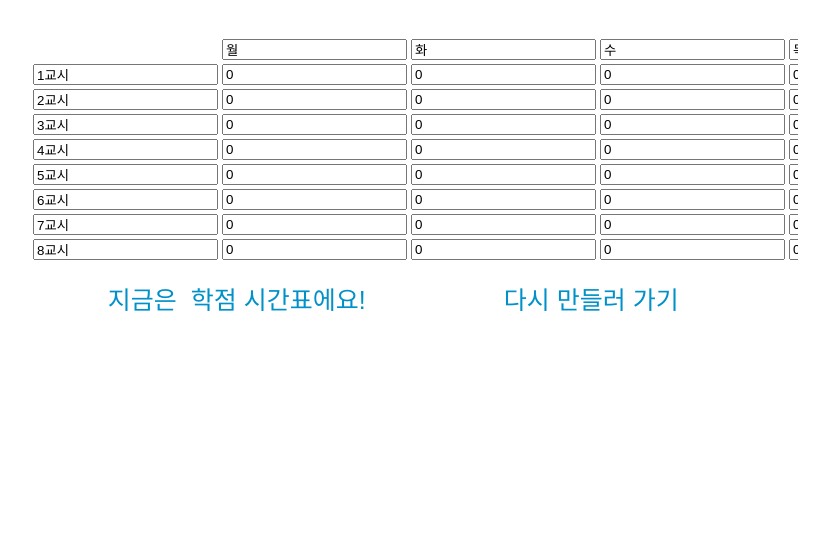
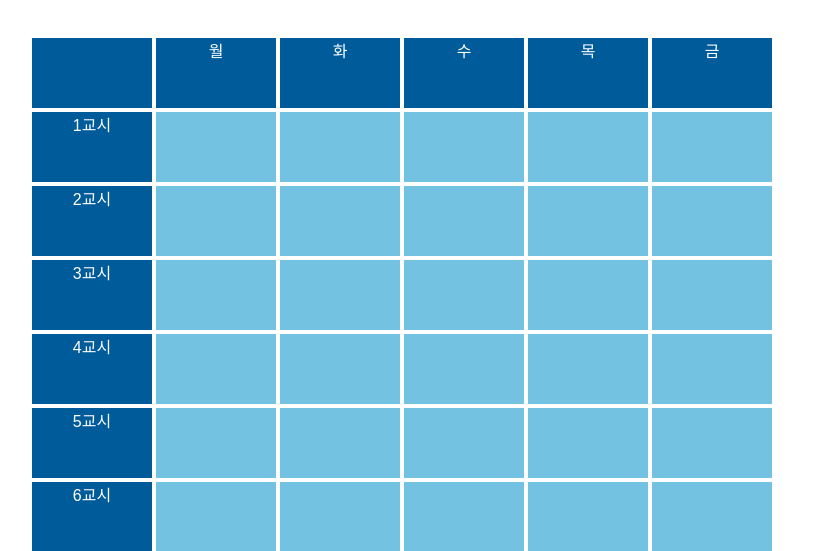
Before and after one commit to Lactobacillus/Daetris, a Flask app: template templates/random.html in a window 1280 px wide. Shown: the part 75-626 px from the top of the page, without its empty margins (226-1055 px from the left). Run offline with Flask 2, Linux system fonts and the light colour scheme; the template is opened without the code that fills it, so the values that code supplies are empty; parts of the project's set-up code (start-up, migrations or seed data) failed here and were passed over.

Commit message:
beta version

```diff
--- a/server.py
+++ b/server.py
@@ -250,4 +250,4 @@
 
 	#debug 모드 없애기#############################################
 	port = int(os.environ.get('PORT', 5000))
-	app.run(host = '0.0.0.0', port = port, debug = True)
+	app.run(host = '0.0.0.0', port = port)
--- a/static/basic.css
+++ b/static/basic.css
@@ -167,11 +167,11 @@
   float: left
 }
 
-div .cell-result{
+#table .cell-result{
 
   width: 120px;
   height: 70px;
-  margin: 0px;
+  margin: 2px;
   border: none;
   outline: none;
   padding: 0px;
@@ -181,6 +181,7 @@
   font-size: 13px;
   display: table-cell;
   word-break:normal;
+  float: left
 }
 
 div .room{
--- a/templates/random.html
+++ b/templates/random.html
@@ -40,85 +40,80 @@
     <div id="mainwrapper">
       </br>
       </br>
-
-      <form id="schedule">
-        <table id="tiles">
-          <tbody>
-            <tr class="day">
-              <th><div></div></th>
-              <td><input type="text" value="월" class="label"></td>
-              <td><input type="text" value="화" class="label"></td>
-              <td><input type="text" value="수" class="label"></td>
-              <td><input type="text" value="목" class="label"></td>
-              <td><input type="text" value="금" class="label"></td>
-            </tr>
-            <tr>
-              <th><input type="text" value="1교시" class="label"></th>
-              <td><input id="c11" type="text" value="0" class="cell" readonly></td>
-              <td><input id="c12" type="text" value="0" class="cell" readonly></td>
-              <td><input id="c13" type="text" value="0" class="cell" readonly></td>
-              <td><input id="c14" type="text" value="0" class="cell" readonly></td>
-              <td><input id="c15" type="text" value="0" class="cell" readonly></td>
-            </tr>
-            <tr>
-              <th><input type="text" value="2교시" class="label"></th>
-              <td><input id="c21" type="text" value="0" class="cell" readonly></td>
-              <td><input id="c22" type="text" value="0" class="cell" readonly></td>
-              <td><input id="c23" type="text" value="0" class="cell" readonly></td>
-              <td><input id="c24" type="text" value="0" class="cell" readonly></td>
-              <td><input id="c25" type="text" value="0" class="cell" readonly></td>
-            </tr>
-            <tr>
-              <th><input type="text" value="3교시" class="label"></th>
-              <td><input id="c31" type="text" value="0" class="cell" readonly></td>
-              <td><input id="c32" type="text" value="0" class="cell" readonly></td>
-              <td><input id="c33" type="text" value="0" class="cell" readonly></td>
-              <td><input id="c34" type="text" value="0" class="cell" readonly></td>
-              <td><input id="c35" type="text" value="0" class="cell" readonly></td>
-            </tr>
-            <tr>
-              <th><input type="text" value="4교시" class="label"></th>
-              <td><input id="c41" type="text" value="0" class="cell" readonly></td>
-              <td><input id="c42" type="text" value="0" class="cell" readonly></td>
-              <td><input id="c43" type="text" value="0" class="cell" readonly></td>
-              <td><input id="c44" type="text" value="0" class="cell" readonly></td>
-              <td><input id="c45" type="text" value="0" class="cell" readonly></td>
-            </tr>
-            <tr>
-              <th><input type="text" value="5교시" class="label"></th>
-              <td><input id="c51" type="text" value="0" class="cell" readonly></td>
-              <td><input id="c52" type="text" value="0" class="cell" readonly></td>
-              <td><input id="c53" type="text" value="0" class="cell" readonly></td>
-              <td><input id="c54" type="text" value="0" class="cell" readonly></td>
-              <td><input id="c55" type="text" value="0" class="cell" readonly></td>
-            </tr>
-            <tr>
-              <th><input type="text" value="6교시" class="label"></th>
-              <td><input id="c61" type="text" value="0" class="cell" readonly></td>
-              <td><input id="c62" type="text" value="0" class="cell" readonly></td>
-              <td><input id="c63" type="text" value="0" class="cell" readonly></td>
-              <td><input id="c64" type="text" value="0" class="cell" readonly></td>
-              <td><input id="c65" type="text" value="0" class="cell" readonly></td>
-            </tr>
-            <tr>
-              <th><input type="text" value="7교시" class="label"></th>
-              <td><input id="c71" type="text" value="0" class="cell" readonly></td>
-              <td><input id="c72" type="text" value="0" class="cell" readonly></td>
-              <td><input id="c73" type="text" value="0" class="cell" readonly></td>
-              <td><input id="c74" type="text" value="0" class="cell" readonly></td>
-              <td><input id="c75" type="text" value="0" class="cell" readonly></td>
-            </tr>
-            <tr>
-              <th><input type="text" value="8교시" class="label"></th>
-              <td><input id="c81" type="text" value="0" class="cell" readonly></td>
-              <td><input id="c82" type="text" value="0" class="cell" readonly></td>
-              <td><input id="c83" type="text" value="0" class="cell" readonly></td>
-              <td><input id="c84" type="text" value="0" class="cell" readonly></td>
-              <td><input id="c85" type="text" value="0" class="cell" readonly></td>
-            </tr>
-          </tr>
-        </table>
-      </form>
+      <div id="table">
+        <div class="row">
+          <div class="label"></div>
+          <div class="label">월</div>
+          <div class="label">화</div>
+          <div class="label">수</div>
+          <div class="label">목</div>
+          <div class="label">금</div>
+        </div>
+        <div class="row">
+          <div class="label">1교시</div>
+          <div id="c11" class="cell"></div>
+          <div id="c12" class="cell"></div>
+          <div id="c13" class="cell"></div>
+          <div id="c14" class="cell"></div>
+          <div id="c15" class="cell"></div>
+        </div>
+        <div class="row">
+          <div class="label">2교시</div>
+          <div id="c21" class="cell"></div>
+          <div id="c22" class="cell"></div>
+          <div id="c23" class="cell"></div>
+          <div id="c24" class="cell"></div>
+          <div id="c25" class="cell"></div>
+        </div>
+        <div class="row">
+          <div class="label">3교시</div>
+          <div id="c31" class="cell"></div>
+          <div id="c32" class="cell"></div>
+          <div id="c33" class="cell"></div>
+          <div id="c34" class="cell"></div>
+          <div id="c35" class="cell"></div>
+        </div>
+        <div class="row">
+          <div class="label">4교시</div>
+          <div id="c41" class="cell"></div>
+          <div id="c42" class="cell"></div>
+          <div id="c43" class="cell"></div>
+          <div id="c44" class="cell"></div>
+          <div id="c45" class="cell"></div>
+        </div>
+        <div class="row">
+          <div class="label">5교시</div>
+          <div id="c51" class="cell"></div>
+          <div id="c52" class="cell"></div>
+          <div id="c53" class="cell"></div>
+          <div id="c54" class="cell"></div>
+          <div id="c55" class="cell"></div>
+        </div>
+        <div class="row">
+          <div class="label">6교시</div>
+          <div id="c61" class="cell"></div>
+          <div id="c62" class="cell"></div>
+          <div id="c63" class="cell"></div>
+          <div id="c64" class="cell"></div>
+          <div id="c65" class="cell"></div>
+        </div>
+        <div class="row">
+          <div class="label">7교시</div>
+          <div id="c71" class="cell"></div>
+          <div id="c72" class="cell"></div>
+          <div id="c73" class="cell"></div>
+          <div id="c74" class="cell"></div>
+          <div id="c75" class="cell"></div>
+        </div>
+        <div class="row">
+          <div class="label">8교시</div>
+          <div id="c81" class="cell"></div>
+          <div id="c82" class="cell"></div>
+          <div id="c83" class="cell"></div>
+          <div id="c84" class="cell"></div>
+          <div id="c85" class="cell"></div>
+        </div>
+      </div>
 
       <div>
         <div id="buttons" class="margin-buttons">
@@ -139,18 +134,19 @@
       var lectures = {{ selected|safe }};
       var day = {"월":1, "화":2, "수":3, "목":4, "금":5};
 
-      for(var i in lectures){
+      for(var i = 0; i < lectures.length; i++){
 
-        for(var j in lectures[i]["time"]){
+        for(var j = 0; j < lectures[i]["time"].length; j++){
 
           var time = lectures[i]["time"][j];
           var id = "c" + time[1] + day[time[0]];
 
           document.getElementById(id).className = "cell-result";
-          document.getElementById(id).value = lectures[i]["name"];
+          document.getElementById(id).innerHTML = lectures[i]["name"];
         }
       }
     </script>
 
+
 </body>
 </html>
```
Also changed, not shown: templates/show.html (+74 -76 lines).
